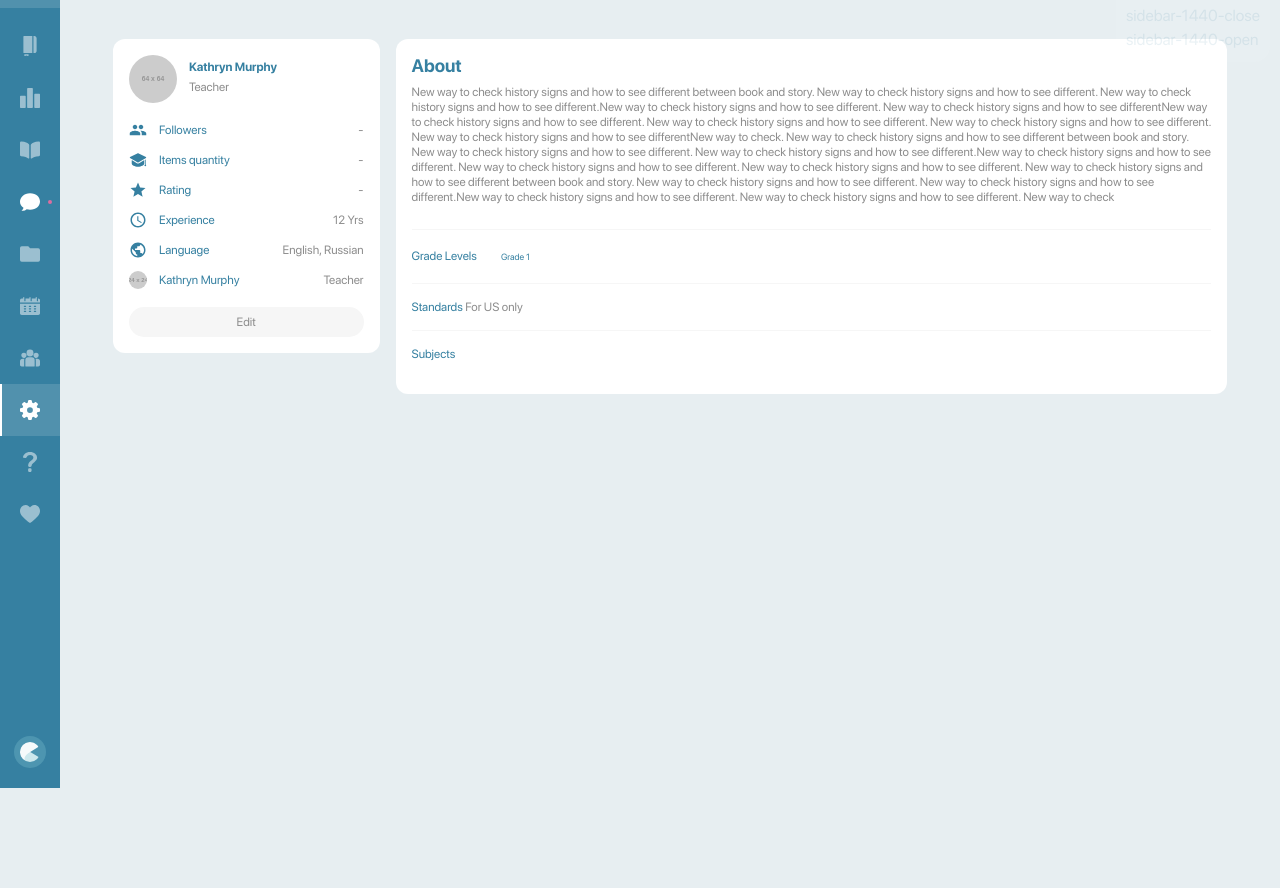
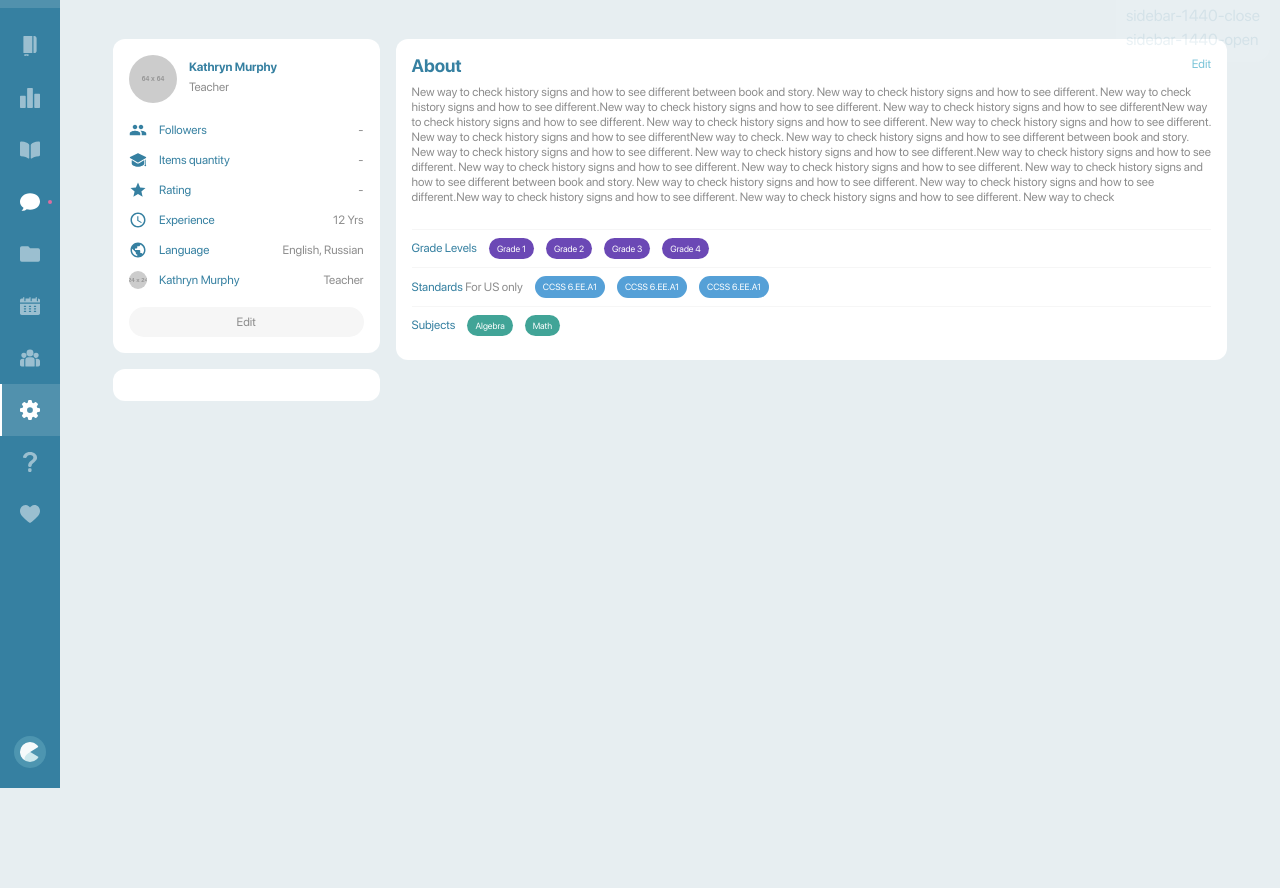
Before and after one commit to Alexsab/newtonteach.me, a Jekyll site: the page built from _educator/home.html, in a window 1280 px wide. Shown: the part 112-1000 px from the top of the page. Built offline with Jekyll 4.4.1, drawn with Linux system fonts in a browser that asks for light colours; grey boxes are pictures that could not be loaded.

Commit message:
finished about card

```diff
--- a/_educator/home.html
+++ b/_educator/home.html
@@ -8,24 +8,11 @@ title: "Educator - Home"
 		{%- include components/user-card.html -%}
 	</div>
 	<div class="col-9">
-		<div class="card mb-3">
+		{%- include educator/about-card.html -%}
+	</div>
+	<div class="col-3">
+		<div class="school-card card mb-3">
 			<div class="card-body">
-				<h4>About</h4>
-				<p class="lh-sm color-primary-darkest mb-4">New way to check history signs and how to see different between book and story. New way to check history signs and how to see different. New way to check history signs and how to see different.New way to check history signs and how to see different. New way to check history signs and how to see differentNew way to check history signs and how to see different. New way to check history signs and how to see different. New way to check history signs and how to see different. New way to check history signs and how to see differentNew way to check. New way to check history signs and how to see different between book and story. New way to check history signs and how to see different. New way to check history signs and how to see different.New way to check history signs and how to see different. New way to check history signs and how to see different. New way to check history signs and how to see different. New way to check history signs and how to see different between book and story. New way to check history signs and how to see different. New way to check history signs and how to see different.New way to check history signs and how to see different. New way to check history signs and how to see different. New way to check</p>
-
-				<div class="d-flex align-items-center border-top py-3">
-					<h5 class="fw-normal mb-0">Grade Levels</h5>
-					<span class="py-1 px-2 mx-3 small-text">Grade 1</span>
-				</div>
-
-				<div class="d-flex align-items-center border-top py-3">
-					<h5 class="fw-normal mb-0">Standards <span class="color-primary-darkest">For US only</span></h5>
-				</div>
-
-				<div class="d-flex align-items-center border-top py-3">
-					<h5 class="fw-normal mb-0">Subjects</h5>
-				</div>
-
 			</div>
 		</div>
 	</div>
--- /dev/null
+++ b/_includes/educator/about-card.html
@@ -0,0 +1,29 @@
+<div class="about-card card">
+	<div class="card-body position-relative">
+		<a href="#" class="default-link primary-lightest position-absolute" style="top:1rem;right:1rem;">Edit</a>
+		<h4>About</h4>
+		<p class="lh-sm color-primary-darkest mb-4">New way to check history signs and how to see different between book and story. New way to check history signs and how to see different. New way to check history signs and how to see different.New way to check history signs and how to see different. New way to check history signs and how to see differentNew way to check history signs and how to see different. New way to check history signs and how to see different. New way to check history signs and how to see different. New way to check history signs and how to see differentNew way to check. New way to check history signs and how to see different between book and story. New way to check history signs and how to see different. New way to check history signs and how to see different.New way to check history signs and how to see different. New way to check history signs and how to see different. New way to check history signs and how to see different. New way to check history signs and how to see different between book and story. New way to check history signs and how to see different. New way to check history signs and how to see different.New way to check history signs and how to see different. New way to check history signs and how to see different. New way to check</p>
+
+		<div class="d-flex align-items-center border-top py-2">
+			<h5 class="fw-normal mb-0 mr-8">Grade Levels</h5>
+			<span class="hashtag rounded-pill text-white color-purple-lighter-bg small-text">Grade 1</span>
+			<span class="hashtag rounded-pill text-white color-purple-lighter-bg small-text">Grade 2</span>
+			<span class="hashtag rounded-pill text-white color-purple-lighter-bg small-text">Grade 3</span>
+			<span class="hashtag rounded-pill text-white color-purple-lighter-bg small-text">Grade 4</span>
+		</div>
+
+		<div class="d-flex align-items-center border-top py-2">
+			<h5 class="fw-normal mb-0 mr-8">Standards <span class="color-primary-darkest">For US only</span></h5>
+			<span class="hashtag rounded-pill text-white color-blue-light-bg small-text">CCSS 6.EE.A1</span>
+			<span class="hashtag rounded-pill text-white color-blue-light-bg small-text">CCSS 6.EE.A1</span>
+			<span class="hashtag rounded-pill text-white color-blue-light-bg small-text">CCSS 6.EE.A1</span>
+		</div>
+
+		<div class="d-flex align-items-center border-top py-2">
+			<h5 class="fw-normal mb-0 mr-8">Subjects</h5>
+			<span class="hashtag rounded-pill text-white color-green-lighter-bg small-text">Algebra</span>
+			<span class="hashtag rounded-pill text-white color-green-lighter-bg small-text">Math</span>
+		</div>
+
+	</div>
+</div>
--- a/src/sass/components/_components.sass
+++ b/src/sass/components/_components.sass
@@ -3,3 +3,4 @@
 @import "avatar"
 @import "icons"
 @import "buttons"
+@import "hashtag"
--- /dev/null
+++ b/src/sass/components/_hashtag.sass
@@ -0,0 +1,4 @@
+.hashtag
+	padding: 4px 8px
+	@include interpolate(margin-left, $LP, $fullHD, 6px, 8px)
+	@include interpolate(margin-right, $LP, $fullHD, 6px, 8px)
--- a/src/sass/config/_bg.sass
+++ b/src/sass/config/_bg.sass
@@ -0,0 +1,8 @@
+.color-purple-lighter-bg
+	background-color: $color_purple_lighter
+
+.color-blue-light-bg
+	background-color: $color_blue_light
+
+.color-green-lighter-bg
+	background-color: $color_green_lighter
--- a/src/sass/config/_classes.sass
+++ b/src/sass/config/_classes.sass
@@ -45,6 +45,9 @@ a.primary-light
 	color: $primary_light
 	&:hover, &:focus
 		color: $primary_lighter
+
+.primary-lightest
+	color: $primary_lightest
 
 .gray-color, .color-primary-darkest
 	color: $color_primary_darkest
--- a/src/sass/config/_colors.sass
+++ b/src/sass/config/_colors.sass
@@ -84,6 +84,10 @@ $color_quizzes_intermediate_lightest: #55A0D7
 $color_quizzes_intermediate_lighter: #4887B5
 $color_quizzes_intermediate_light: #3F78A1
 
+$color_purple_lighter: #6B48B5
+$color_blue_light: #55A0D7
+$color_green_lighter: #41A497
+
 $color_star: #ECE071
 
 
--- a/src/sass/config/_config.sass
+++ b/src/sass/config/_config.sass
@@ -5,6 +5,7 @@
 @import vars
 @import fonts
 @import classes
+@import bg
 
 
 $textcolor: $primary_light
--- a/src/sass/config/_sizes.sass
+++ b/src/sass/config/_sizes.sass
@@ -47,3 +47,5 @@ h6, .small-text
 	@include interpolate(margin-bottom, $LP, $fullHD, 12px, 16px)
 .mr-16
 	@include interpolate(margin-right, $LP, $fullHD, 12px, 16px)
+.mr-8
+	@include interpolate(margin-right, $LP, $fullHD, 6px, 8px)
```
Also changed, not shown: css/main.css, css/main.min.css.
